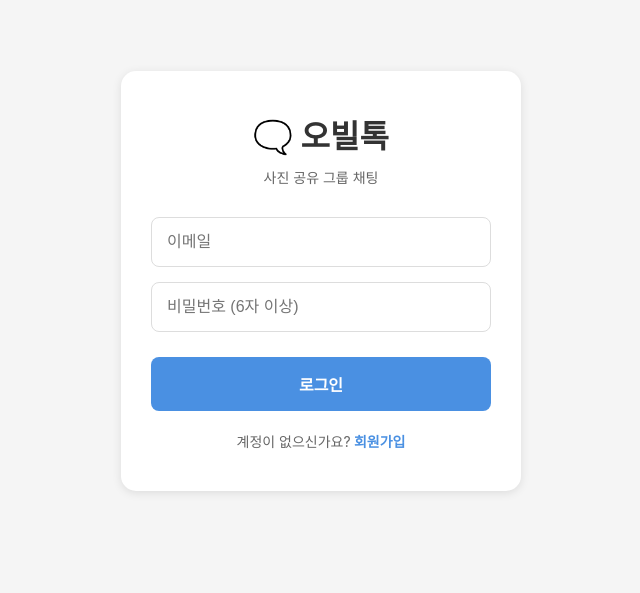
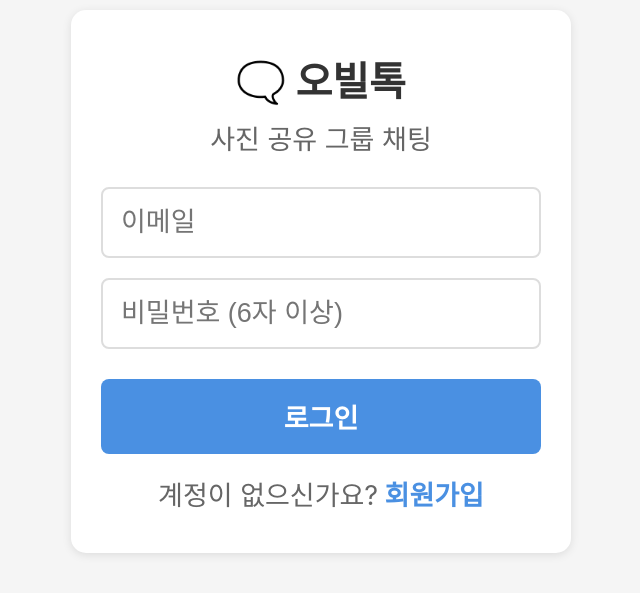
Before and after one commit to kjk3217/ophiria-talk, a React (Vite) app: page / in a window 1280 px wide. Shown: the part 119-712 px from the top of the page, without its empty margins (319-959 px from the left). Built offline with nearby package versions, Linux system fonts and the light colour scheme; no server answers.

Commit message:
Add files via upload

```diff
--- a/src/components/Login.jsx
+++ b/src/components/Login.jsx
@@ -140,10 +140,10 @@ const styles = {
     padding: '40px 30px',
     boxShadow: '0 2px 10px rgba(0,0,0,0.1)',
     width: '100%',
-    maxWidth: '400px'
+    maxWidth: '500px'
   },
   title: {
-    fontSize: '32px',
+    fontSize: '40px',
     textAlign: 'center',
     marginBottom: '10px',
     color: '#333'
@@ -152,23 +152,23 @@ const styles = {
     textAlign: 'center',
     color: '#666',
     marginBottom: '30px',
-    fontSize: '14px'
+    fontSize: '27px'
   },
   form: {
     display: 'flex',
     flexDirection: 'column',
-    gap: '15px'
+    gap: '20px'
   },
   input: {
-    padding: '15px',
-    fontSize: '16px',
-    border: '1px solid #ddd',
+    padding: '18px',
+    fontSize: '27px',
+    border: '2px solid #ddd',
     borderRadius: '8px',
     outline: 'none'
   },
   button: {
-    padding: '15px',
-    fontSize: '16px',
+    padding: '18px',
+    fontSize: '27px',
     backgroundColor: '#4A90E2',
     color: 'white',
     border: 'none',
@@ -179,13 +179,13 @@ const styles = {
   },
   error: {
     color: '#e74c3c',
-    fontSize: '14px',
+    fontSize: '27px',
     textAlign: 'center'
   },
   toggle: {
     textAlign: 'center',
     marginTop: '20px',
-    fontSize: '14px',
+    fontSize: '27px',
     color: '#666'
   },
   toggleLink: {
```
